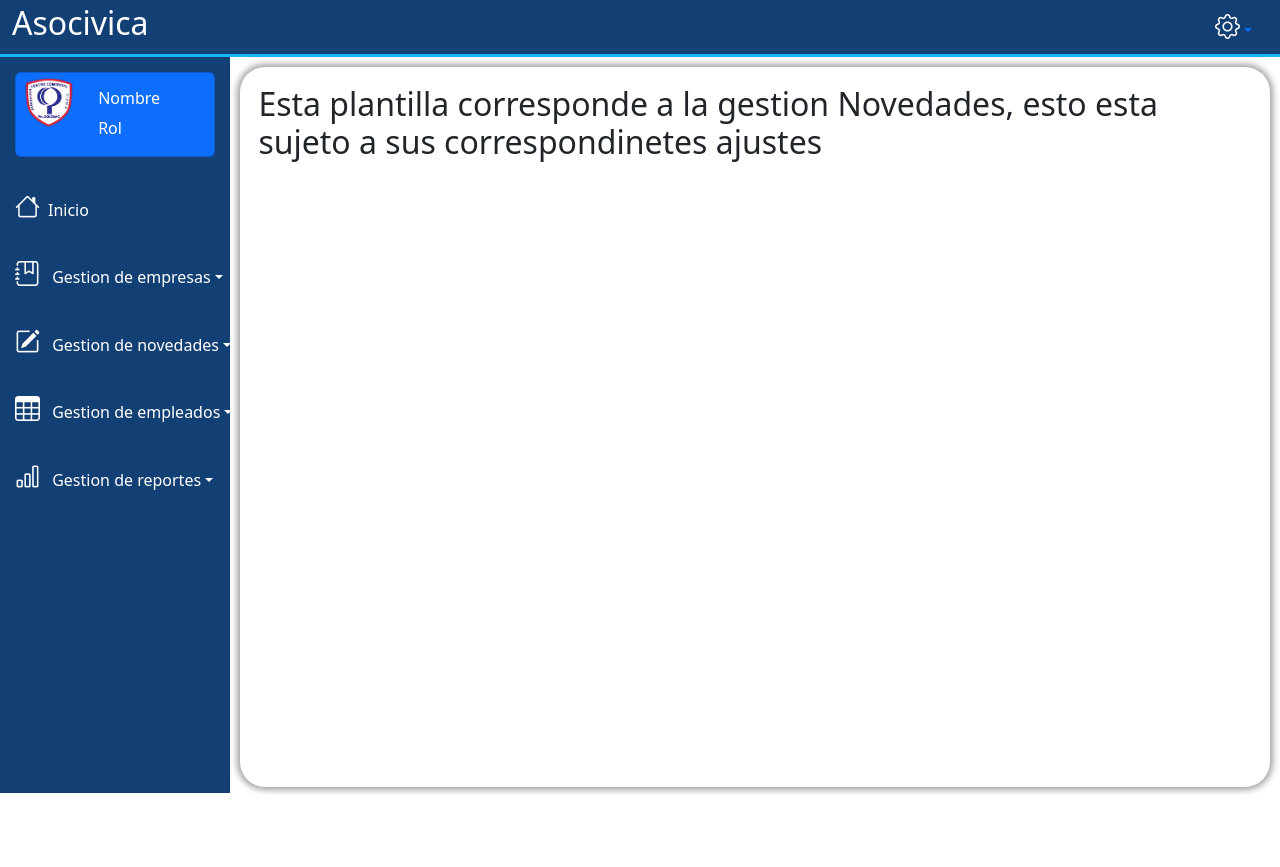
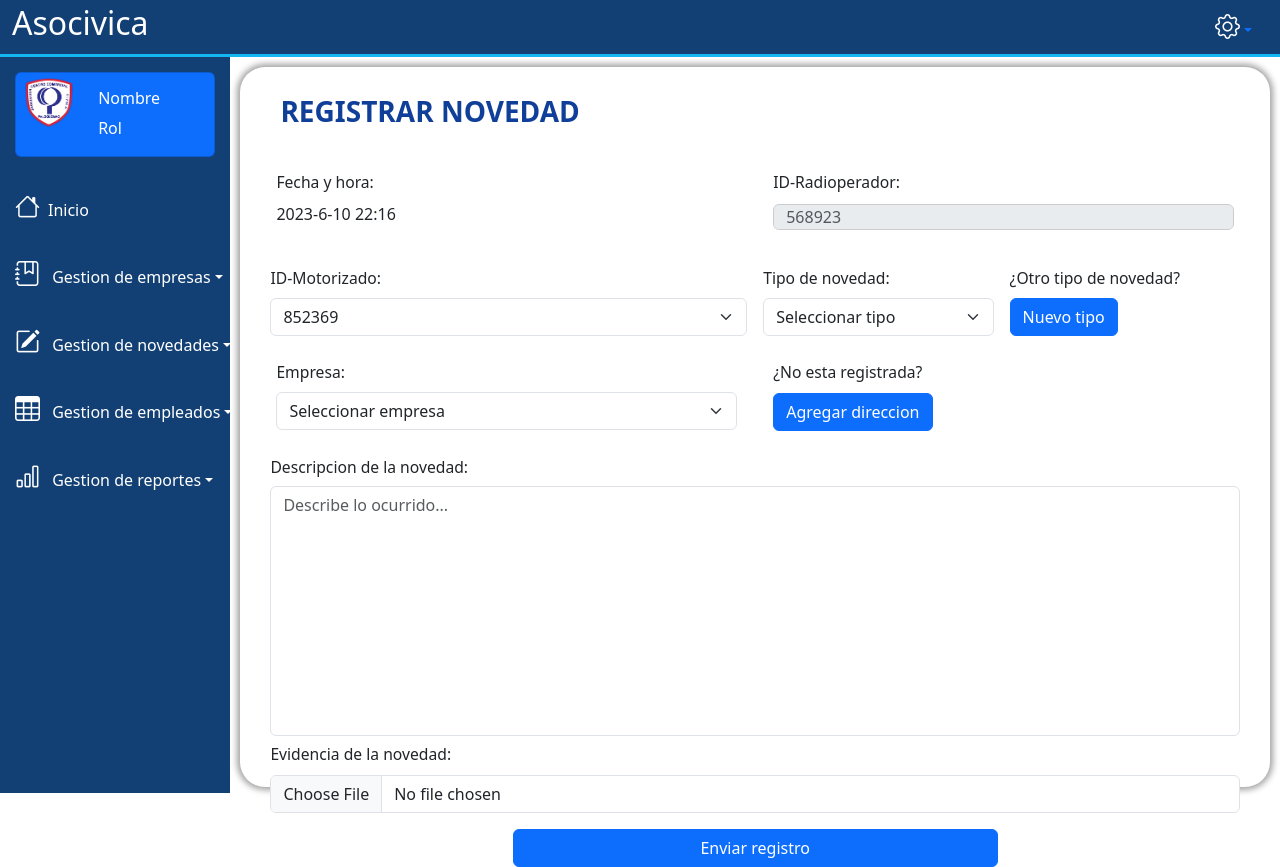
Before and after one commit to luiscarlosmedina/asocivica, a React (Create React App) app: page /registrar-novedades in a window 1280 px wide. Before the commit the page ends 800 px from the top, so only its background shows below. Built offline with nearby package versions, Linux system fonts and the light colour scheme.

Commit message:
panel 1.4 (seccion de novedades incluida)

```diff
--- a/src/components/dashboard/Dashboard.jsx
+++ b/src/components/dashboard/Dashboard.jsx
@@ -21,5 +21,6 @@ export default function Dashboard() {
         </div>
       </div>
     </div>
-  </div>);
+  </div>
+  );
 }
--- a/src/components/dashboard/Novedades/Novedades.js
+++ b/src/components/dashboard/Novedades/Novedades.js
@@ -1,9 +1,277 @@
-import React from 'react'
+import React from "react";
+import "../../../style/novedades.css";
+//import { useState } from 'react';
 
 export default function Novedades() {
+  const fecha = () => {
+    let fecha = new Date();
+    let mes = parseInt(fecha.getMonth() + 1);
+    let hoy =
+      fecha.getFullYear() +
+      "-" +
+      mes +
+      "-" +
+      fecha.getDate() +
+      " " +
+      fecha.getHours() +
+      ":" +
+      fecha.getMinutes();
+    return hoy;
+  };
+  // const [show, setShow] = useState(false);
+  // const handleClose = () => setShow(false);
+  // const handleShow = () => setShow(true);
+
   return (
-    <div>
-      <h2>Esta plantilla corresponde a la gestion Novedades, esto esta sujeto a sus correspondinetes ajustes</h2>
+    <div class="container">
+      <div className="MainContent">
+        <section className="contenido">
+          <h3>REGISTRAR NOVEDAD</h3>
+          <form>
+            <div className="row">
+              <div className="col" id="reloj">
+                <label>Fecha y hora:</label>
+                <p>{fecha()}</p>
+              </div>
+              <div className="col">
+                <label>ID-Radioperador:</label>
+                <input
+                  type="text"
+                  className="form-control"
+                  id="validationDefault02"
+                  placeholder="568923"
+                  disabled
+                />
+              </div>
+            </div>
+
+            <form className="row g-3">
+              <div className="col-md-6">
+                <label for="validationDefault03" className="form-label">
+                  ID-Motorizado:
+                </label>
+                <select
+                  className="form-select"
+                  id="validationDefault04"
+                  required
+                >
+                  <option selected disabled value="">
+                    852369
+                  </option>
+                  <option>425637</option>
+                  <option>895623</option>
+                  <option>215487</option>
+                </select>
+              </div>
+              <div className="col-md-3">
+                <label for="validationDefault04" className="form-label">
+                  Tipo de novedad:
+                </label>
+                <select
+                  className="form-select"
+                  id="validationDefault04"
+                  required
+                >
+                  <option selected>Seleccionar tipo</option>
+                  <option>ASALTO</option>
+                  <option>HURTO</option>
+                  <option>ACCIDENTE</option>
+                  <option>AMENAZA</option>
+                </select>
+              </div>
+              <div className="col-md-3">
+                <label for="validationDefault05" className="form-label">
+                  ¿Otro tipo de novedad?
+                </label>
+                <button
+                  type="button"
+                  className="btn btn-primary"
+                  data-bs-toggle="modal"
+                  data-bs-target="#tpnov"
+                  data-bs-whatever="@mdo"
+                >
+                  Nuevo tipo
+                </button>
+              </div>
+              <div
+                className="modal fade"
+                id="tpnov"
+                tabindex="-1"
+                aria-labelledby="exampleModalLabel"
+                aria-hidden="true"
+              >
+                <div className="modal-dialog">
+                  <div className="modal-content">
+                    <div className="modal-header">
+                      <h5 className="modal-title" id="exampleModalLabel">
+                        Nuevo tipo de novedad
+                      </h5>
+                      <button
+                        type="button"
+                        className="btn-close"
+                        data-bs-dismiss="modal"
+                        aria-label="Close"
+                      ></button>
+                    </div>
+                    <div className="modal-body">
+                      <form>
+                        <div className="mb-3">
+                          <label
+                            for="recipient-name"
+                            className="col-form-label"
+                          >
+                            Tipo de novedad
+                          </label>
+                          <input
+                            type="text"
+                            className="form-control"
+                            id="recipient-name"
+                          />
+                        </div>
+                        <div className="mb-3">
+                          <label for="message-text" className="col-form-label">
+                            Descripcion tipo de novedad
+                          </label>
+                          <textarea
+                            className="form-control"
+                            id="message-text"
+                          ></textarea>
+                        </div>
+                      </form>
+                    </div>
+                    <div className="modal-footer">
+                      <button
+                        type="button"
+                        className="btn btn-secondary"
+                        data-bs-dismiss="modal"
+                      >
+                        Cancelar
+                      </button>
+                      <button type="button" className="btn btn-primary">
+                        Guardar
+                      </button>
+                    </div>
+                  </div>
+                </div>
+              </div>
+            </form>
+            <div className="row">
+              <div className="col">
+                <label>Empresa:</label>
+                <select
+                  className="form-select"
+                  aria-label="Default select example"
+                  required
+                >
+                  <option selected>Seleccionar empresa</option>
+                  <option>FERRETEROS SAS</option>
+                  <option>PALOQUEMAO</option>
+                  <option>PUNTO SAN JUAN</option>
+                </select>
+              </div>
+
+              <div className="col">
+                <label for="validationDefault05" className="form-label">
+                  ¿No esta registrada?
+                </label>
+                <button
+                  type="button"
+                  className="btn btn-primary"
+                  data-bs-toggle="modal"
+                  data-bs-target="#direccion"
+                  data-bs-whatever="@mdo"
+                >
+                  Agregar direccion
+                </button>
+              </div>
+            </div>
+            <div className="con">
+              <div
+                class="modal fade"
+                id="direccion"
+                tabindex="-1"
+                aria-labelledby="exampleModalLabel"
+                aria-hidden="true"
+              >
+                <div class="modal-dialog">
+                  <div class="modal-content">
+                    <div class="modal-header">
+                      <h5 class="modal-title" id="exampleModalLabel">
+                        Nueva direccion
+                      </h5>
+                      <button
+                        type="button"
+                        class="btn-close"
+                        data-bs-dismiss="modal"
+                        aria-label="Close"
+                      ></button>
+                    </div>
+                    <div class="modal-body">
+                      <form>
+                        <div class="mb-3">
+                          <label for="recipient-name" class="col-form-label">
+                            Ingresa direccion
+                          </label>
+                          <input
+                            type="text"
+                            class="form-control"
+                            id="recipient-name"
+                          />
+                        </div>
+                        <div class="mb-3">{/* colocar api mapa */}</div>
+                      </form>
+                    </div>
+                    <div class="modal-footer">
+                      <button
+                        type="button"
+                        class="btn btn-secondary"
+                        data-bs-dismiss="modal"
+                      >
+                        Cancelar
+                      </button>
+                      <button type="button" class="btn btn-primary">
+                        Agregar
+                      </button>
+                    </div>
+                  </div>
+                </div>
+              </div>
+            </div>
+
+            <div>
+            <div className="form-group">
+            <form>
+              <label for="comment">Descripcion de la novedad:</label>
+              <textarea
+                className="form-control"
+                rows="5"
+                id="comment"
+                placeholder="Describe lo ocurrido..."
+                required
+              ></textarea>
+
+              <div className="mb-3">
+                <label for="formFile" className="form-label">
+                  Evidencia de la novedad:
+                </label>
+                <input className="form-control" type="file" id="formFile" />
+              </div>
+
+              <div className="d-grid gap-2 col-6 mx-auto">
+                <button className="btn btn-primary" type="submit">
+                  Enviar registro
+                </button>
+
+              </div>
+            </form>
+            </div>
+            </div>
+
+
+
+          </form>
+        </section>
+      </div>
     </div>
-  )
+  );
 }
--- /dev/null
+++ b/src/style/novedades.css
@@ -0,0 +1,35 @@
+
+h3 {
+    color: #103F99;
+    padding: 10px;
+    font-weight: bold;
+}
+
+#comment {
+    resize: none;
+    height: 250px;
+}
+
+#Enviar {
+    display: block;
+    padding: 0.5rem 1rem;
+    width: 200px;
+    margin: 0 auto;
+}
+
+label {
+  display: block;
+  margin: 7px 0;
+  font-size: 0.98rem;
+}
+
+input[type="text"] {
+  display: inline-block;
+  width: 100%;
+  height: 26px;
+  margin: 2px 0;
+  border: 1px solid #ccc;
+}
+.btn{
+  text-align: center;
+}
```
